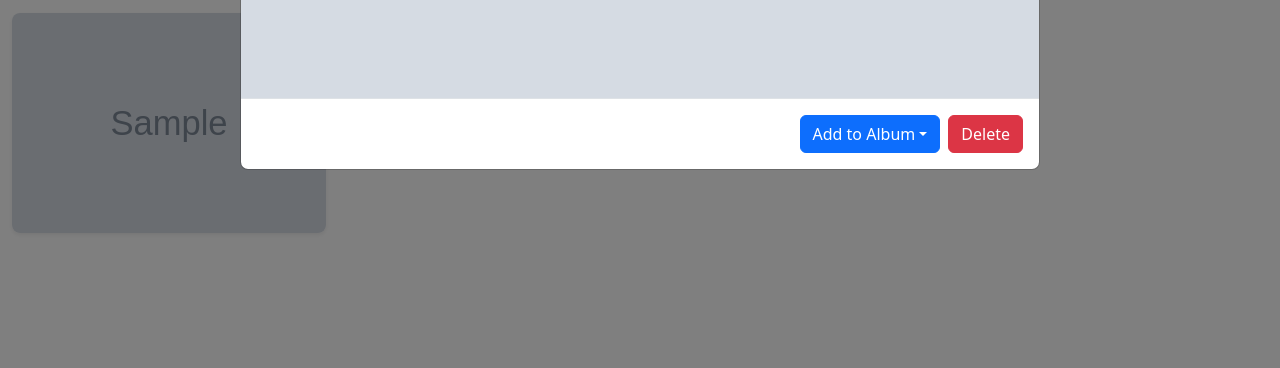
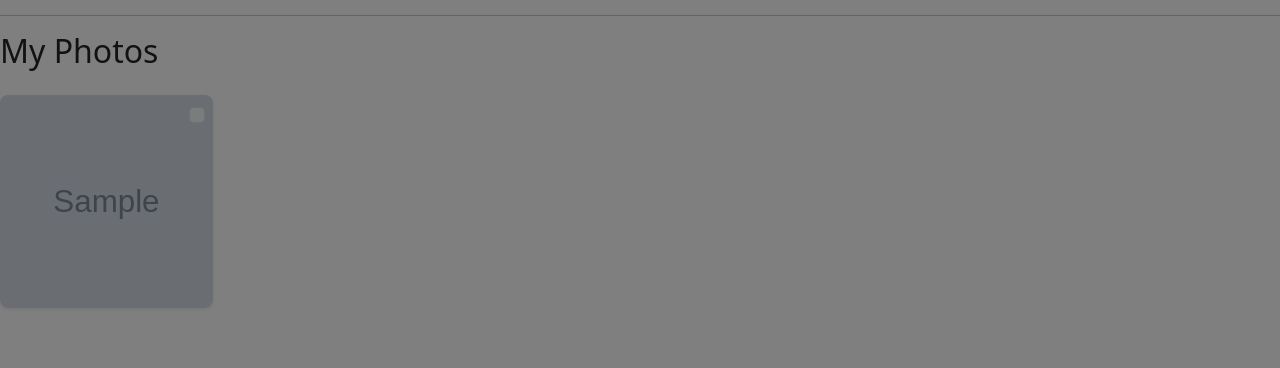
Before and after one commit to wmboyles/AzurePhotos, a Flask app: template azurephotos/templates/index.html in a window 1280 px wide, after a click that opens the changed part. Shown: the part 699-1067 px from the top of the page. Run offline with Flask 3, Linux system fonts and the light colour scheme; the template is opened without the code that fills it: most values are stand-ins (such as "Sample title", 1, 10 or a date in 2020); grey boxes marked "Sample" are stand-in pictures.

Commit message:
Touch up image list and modal

```diff
--- a/azurephotos/static/index.css
+++ b/azurephotos/static/index.css
@@ -1,3 +1,23 @@
+#imageModal .modal-dialog {
+    margin: auto;
+    max-height: 97vh;
+}
+
+#imageModal .modal-content {
+    background-color: transparent;
+    border: none;
+    align-items: center;
+}
+
+#imageModal .modal-footer {
+    border: none;
+}
+
+#modalImage {
+    max-width: 90vw;
+    max-height: 90vh;
+}
+
 .photo-card {
     position: relative;
     overflow: hidden;
@@ -24,7 +44,7 @@
   border: none;
   margin: 0;
   width: 100%;
-  height: 220px;
+  aspect-ratio: 1;
   object-fit: cover;
   display: block;
 }
--- a/azurephotos/templates/index.html
+++ b/azurephotos/templates/index.html
@@ -59,9 +59,8 @@
   </div>
   <hr />
 
-  <div class="container-fluid">
   <h2 class="mb-4">My Photos</h2>
-    <div class="row row-cols-4 grid gx-0">
+  <div class="row row-cols-4 row-cols-lg-6 grid gx-0">
     {% for image in images %}
     <div class="col">
       <div class="photo-card shadow-sm position-relative">
@@ -74,31 +73,25 @@
   </div>
 
   <!-- Modal -->
-    <div class="modal fade" id="imageModal" tabindex="-1" aria-labelledby="imageModalLabel" aria-hidden="true">
-      <div class="modal-dialog modal-dialog-centered modal-lg">
+  <div class="modal fade" id="imageModal" tabindex="-1" role="dialog" aria-labelledby="imageModalLabel" aria-hidden="true">
+    <div class="modal-dialog modal-dialog-centered" role="document">
       <div class="modal-content">
-          <div class="modal-body p-0">
-            <img id="modalImage" src="" alt="Full Size" class="img-fluid w-100">
+        <div class="modal-body">
+          <img id="modalImage" src="" alt="Full Size" class="img-fluid">
         </div>
-          <div class="modal-footer">
-            <!-- TODO -->
-            <!-- <button class="btn btn-secondary" id="prevBtn">&lt; Prev</button> -->
+        <div class="modal-footer m-0 p-0">
           <button class="btn btn-primary dropdown-toggle" data-bs-toggle="dropdown">Add to Album</button>
           <ul class="dropdown-menu">
             {% for album in albums %}
             <li><a class="dropdown-item" href="#">{{ album }}</a></li>
             {% endfor %}
           </ul>
-            <button class="btn btn-danger">Delete</button>
-            <!-- TODO -->
-            <!-- <button class="btn btn-secondary" id="nextBtn">Next &gt;</button> -->
-          </div>
+          <button class="btn btn-danger" id="deleteBtn">Delete</button>
         </div>
       </div>
     </div>
   </div>
 
-
   <script src="/static/index.js"></script>
 </body>
 
```
Lines whose indentation alone changed are shown as unchanged.
